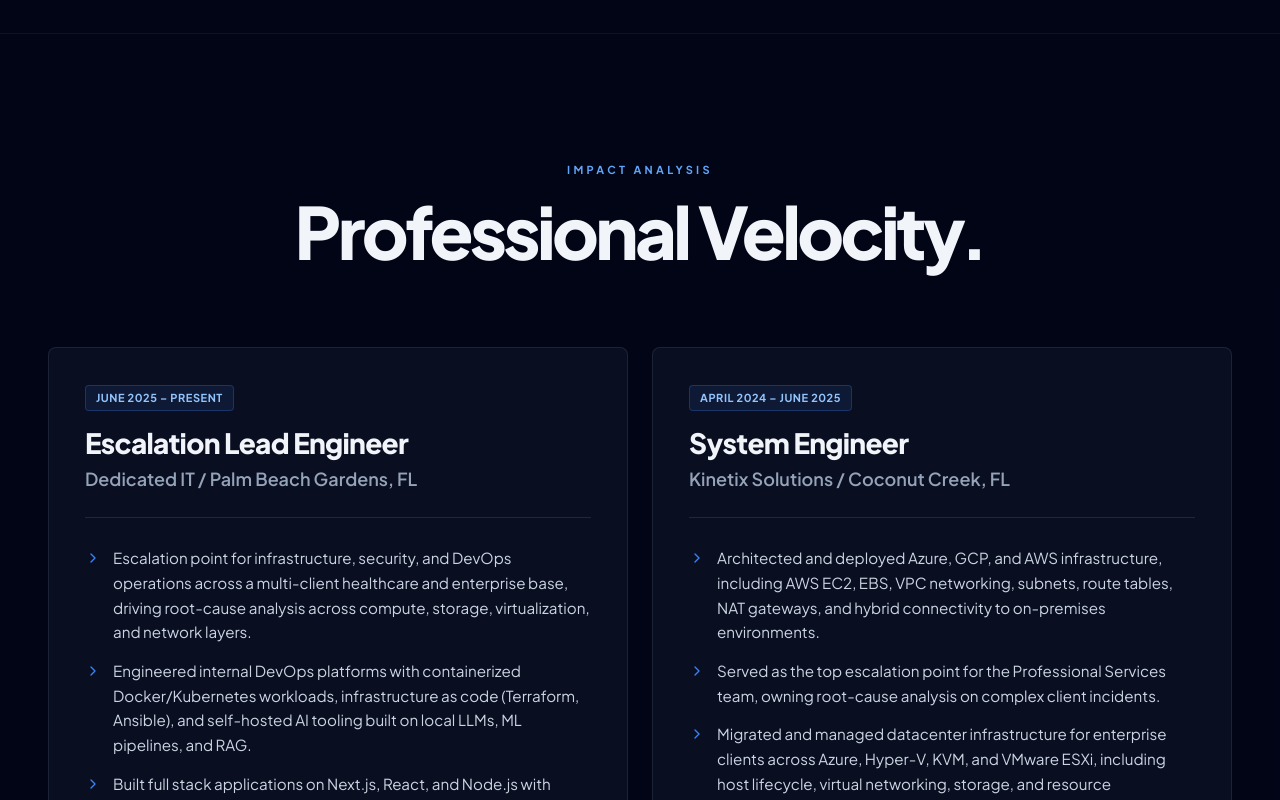
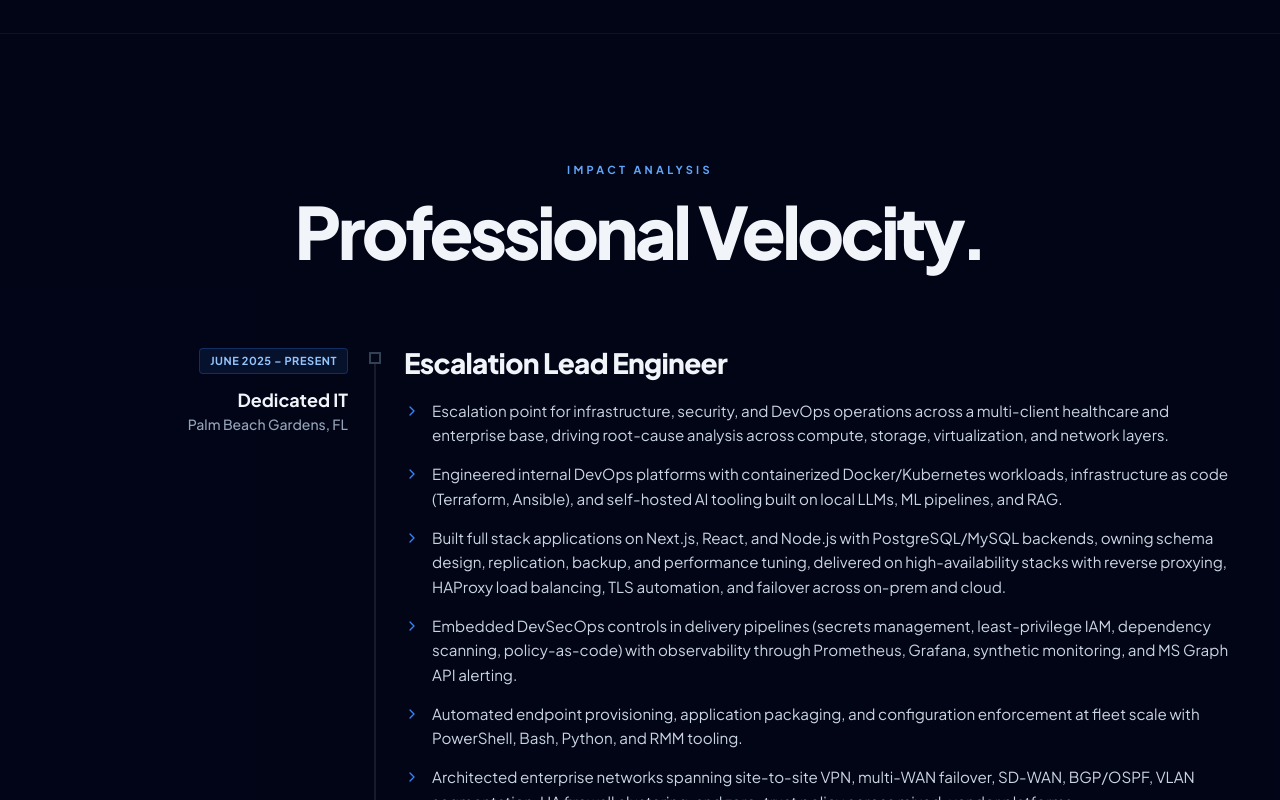
Before and after one commit to carrollchristopher/carrollchristopher.github.io, a React (Vite) app: page / in a window 1280 px wide. Shown: the part 2000-2800 px from the top of the page. Built offline with nearby package versions, Linux system fonts and the light colour scheme.

Commit message:
Lay out experience as a vertical timeline

```diff
--- a/App.tsx
+++ b/App.tsx
@@ -4,6 +4,7 @@ import {
   ChevronRight, ChevronUp, Shield, Menu, X, Award, BookOpen, Zap, Compass, Users
 } from 'lucide-react';
 import { HeroRobot } from '@/components/ui/hero-robot';
+import { ExperienceTimeline } from '@/components/ui/experience-timeline';
 import { Spotlight } from '@/components/ui/spotlight';
 import { CHRIS_DATA, EXPERIENCE, SKILLS, EDUCATION, CERTIFICATIONS, INVOLVEMENT, WORKING_STYLE } from './constants';
 import heroPoster from './assets/hero-poster.webp';
@@ -352,25 +353,7 @@ const App: React.FC = () => {
               <p className="eyebrow">Impact Analysis</p>
               <h2 id="experience-heading" className="text-5xl lg:text-7xl font-black tracking-tighter">Professional Velocity.</h2>
             </div>
-            <div className="grid grid-cols-1 lg:grid-cols-2 gap-5 lg:gap-6">
-              {EXPERIENCE.map((exp) => (
-                <article key={`${exp.company}-${exp.period}`} className="panel panel-hover rounded-lg p-7 sm:p-9 text-left">
-                  <div className="mb-7 pb-6 border-b border-white/10">
-                    <span className="inline-block px-2.5 py-1 rounded border border-blue-500/25 bg-blue-500/10 text-blue-300 text-[11px] font-bold uppercase tracking-wider mb-4">{exp.period}</span>
-                    <h3 className="text-2xl sm:text-[1.75rem] font-black tracking-tight mb-1.5">{exp.role}</h3>
-                    <p className="text-base sm:text-lg font-semibold text-slate-400">{exp.company} / {exp.location}</p>
-                  </div>
-                  <ul className="space-y-3.5">
-                    {exp.bullets.map((bullet) => (
-                      <li key={bullet} className="flex items-start gap-3 text-[0.95rem] text-slate-300 leading-relaxed">
-                        <ChevronRight size={16} className="mt-1 text-blue-500 shrink-0" aria-hidden="true" />
-                        <span>{bullet}</span>
-                      </li>
-                    ))}
-                  </ul>
-                </article>
-              ))}
-            </div>
+            <ExperienceTimeline items={EXPERIENCE} />
           </div>
         </section>
 
--- /dev/null
+++ b/components/ui/experience-timeline.tsx
@@ -0,0 +1,52 @@
+import { ChevronRight } from 'lucide-react';
+import type { ExperienceItem } from '../../types';
+
+// "Label: detail" bullets render the label as a lead-in.
+function splitLead(text: string) {
+  const match = /^([A-Z][^:]{1,38}):\s+(.+)$/.exec(text);
+  return match ? { lead: match[1], rest: match[2] } : { lead: '', rest: text };
+}
+
+function TimelineEntry({ item }: { item: ExperienceItem }) {
+  return (
+    <li className="timeline-entry relative grid gap-x-14 pb-14 pl-9 last:pb-0 lg:grid-cols-[300px_minmax(0,1fr)] lg:pl-0">
+      <span className="timeline-node" aria-hidden="true" />
+      <div className="mb-4 lg:sticky lg:top-28 lg:mb-0 lg:self-start lg:text-right">
+        <span className="inline-block px-2.5 py-1 rounded border border-blue-500/25 bg-blue-500/10 text-blue-300 text-[11px] font-bold uppercase tracking-wider">{item.period}</span>
+        <p className="mt-3 text-lg font-bold text-slate-100">{item.company}</p>
+        <p className="text-sm font-medium text-slate-400">{item.location}</p>
+      </div>
+      <div className="min-w-0">
+        <h3 className="text-2xl sm:text-[1.75rem] font-black tracking-tight mb-5">{item.role}</h3>
+        <ul className="space-y-3.5">
+          {item.bullets.map((bullet) => {
+            const { lead, rest } = splitLead(bullet);
+            return (
+              <li key={bullet} className="flex items-start gap-3 text-[0.95rem] text-slate-300 leading-relaxed">
+                <ChevronRight size={16} className="mt-1 text-blue-500 shrink-0" aria-hidden="true" />
+                <span>
+                  {lead && <strong className="font-semibold text-slate-100">{lead}: </strong>}
+                  {rest}
+                </span>
+              </li>
+            );
+          })}
+        </ul>
+      </div>
+    </li>
+  );
+}
+
+// Vertical timeline with the period and company beside a rail.
+export function ExperienceTimeline({ items }: { items: ExperienceItem[] }) {
+  return (
+    <div className="relative text-left [--rail-x:11px] lg:[--rail-x:327px]">
+      <div className="timeline-rail" aria-hidden="true" />
+      <ol>
+        {items.map((item) => (
+          <TimelineEntry key={`${item.company}-${item.period}`} item={item} />
+        ))}
+      </ol>
+    </div>
+  );
+}
--- a/index.css
+++ b/index.css
@@ -233,6 +233,27 @@
   }
 }
 
+/* ----- Experience timeline ----- */
+.timeline-rail {
+  position: absolute;
+  top: 8px;
+  bottom: 0;
+  left: var(--rail-x);
+  width: 2px;
+  margin-left: -1px;
+  background: rgba(148, 163, 184, 0.14);
+}
+.timeline-node {
+  position: absolute;
+  top: 5px;
+  left: var(--rail-x);
+  width: 12px;
+  height: 12px;
+  margin-left: -6px;
+  background: #020617;
+  border: 2px solid #334155;
+}
+
 .text-shimmer {
   background: linear-gradient(90deg, #3b82f6, #60a5fa, #93c5fd, #3b82f6);
   background-size: 200% auto;
```
